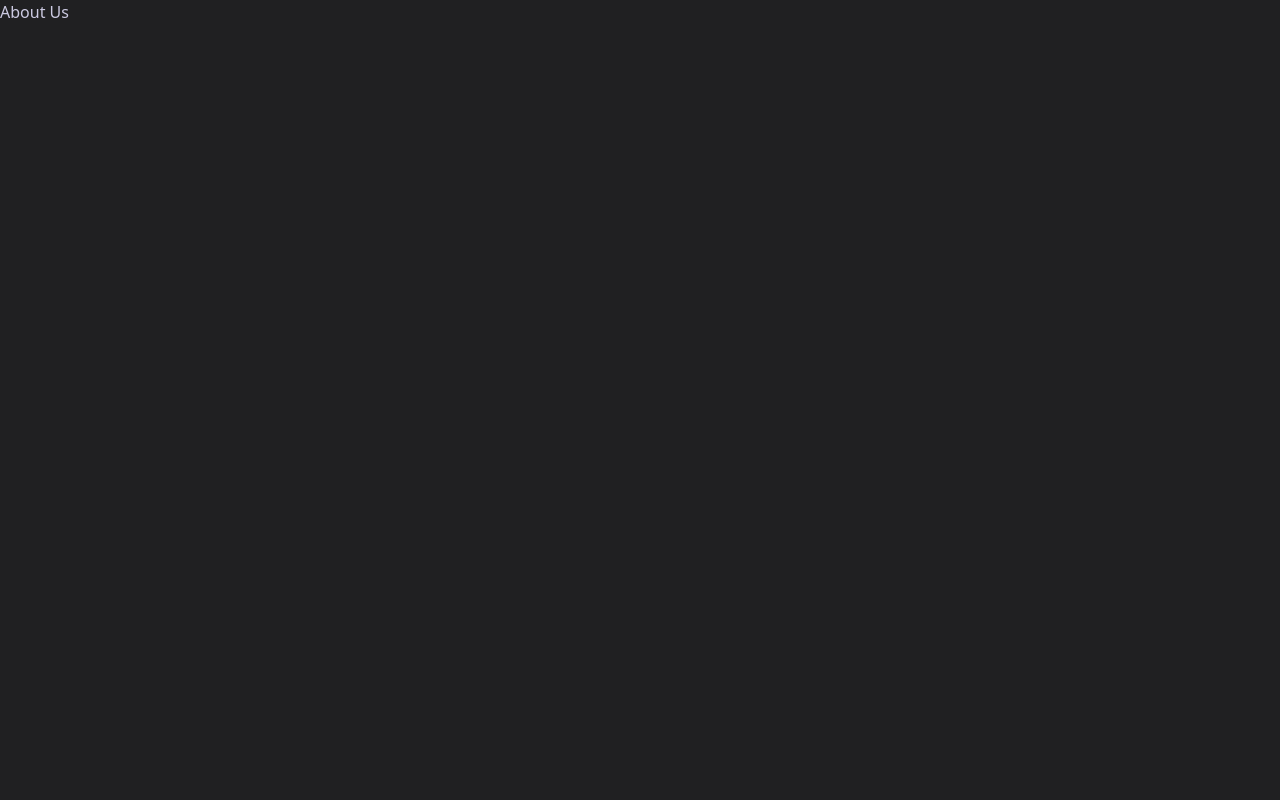
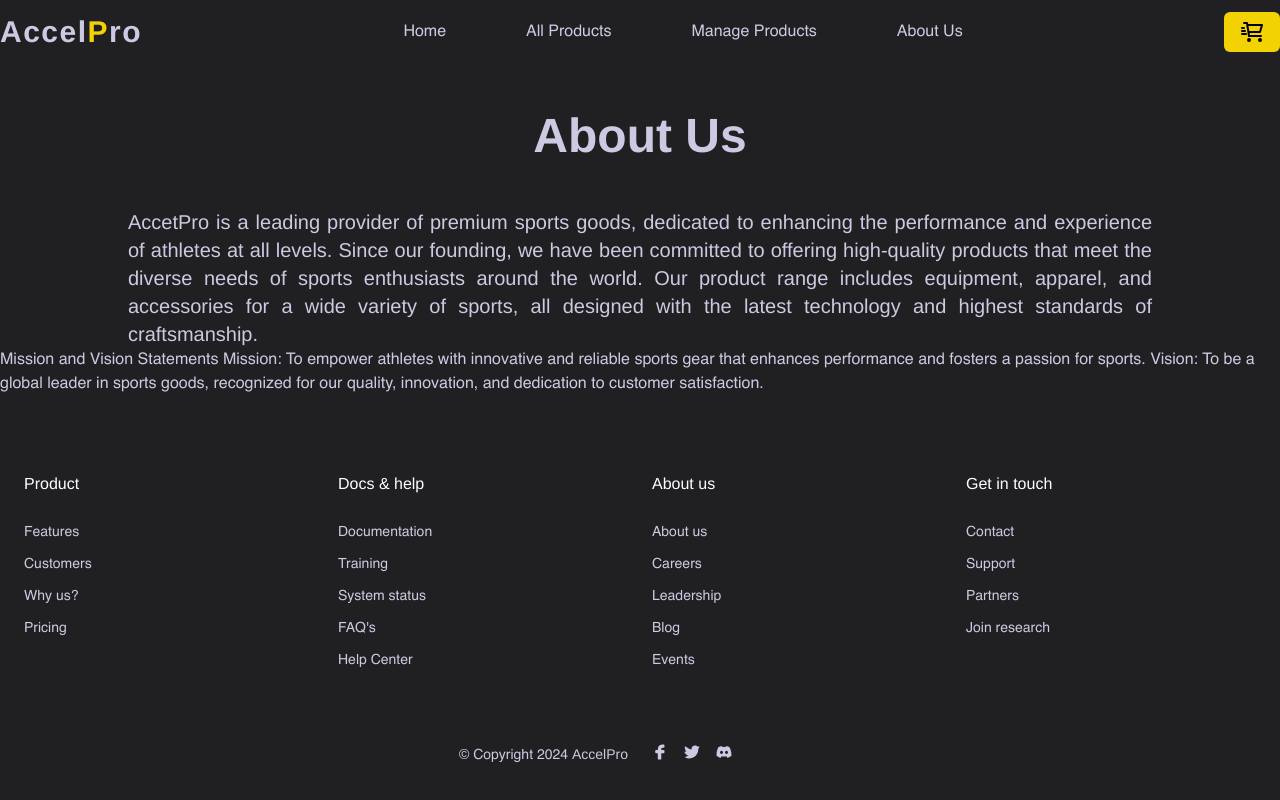
Before and after one commit to coder7475/sports-frontend, a React (Vite) app: page /about in a window 1280 px wide. Built offline with nearby package versions, Linux system fonts and the light colour scheme.

Commit message:
feat: create about us page part 1

```diff
--- a/src/pages/AboutUs.tsx
+++ b/src/pages/AboutUs.tsx
@@ -1,5 +1,38 @@
+import Footer from "@/components/footer/Footer";
+import NavBar from "@/components/navbar/Navbar";
+
 const AboutUs = () => {
-  return <div>About Us</div>;
+  return (
+    <main className="font-helve container mx-auto">
+      <section className="max-w-[1280px] mx-auto mt-3">
+        <NavBar />
+      </section>
+      <section className="max-w-[1280px] mx-auto mt-3">
+        <h2 className="text-5xl font-extrabold h-36 flex justify-center items-center">
+          About Us
+        </h2>
+        <p className="text-justify text-xl w-[80%] mx-auto font-medium">
+          AccetPro is a leading provider of premium sports goods, dedicated to
+          enhancing the performance and experience of athletes at all levels.
+          Since our founding, we have been committed to offering high-quality
+          products that meet the diverse needs of sports enthusiasts around the
+          world. Our product range includes equipment, apparel, and accessories
+          for a wide variety of sports, all designed with the latest technology
+          and highest standards of craftsmanship.
+        </p>
+        <p>
+          Mission and Vision Statements Mission: To empower athletes with
+          innovative and reliable sports gear that enhances performance and
+          fosters a passion for sports. Vision: To be a global leader in sports
+          goods, recognized for our quality, innovation, and dedication to
+          customer satisfaction.
+        </p>
+      </section>
+      <section className="max-w-[1280px] mx-auto mt-3">
+        <Footer />
+      </section>
+    </main>
+  );
 };
 
 export default AboutUs;
```
